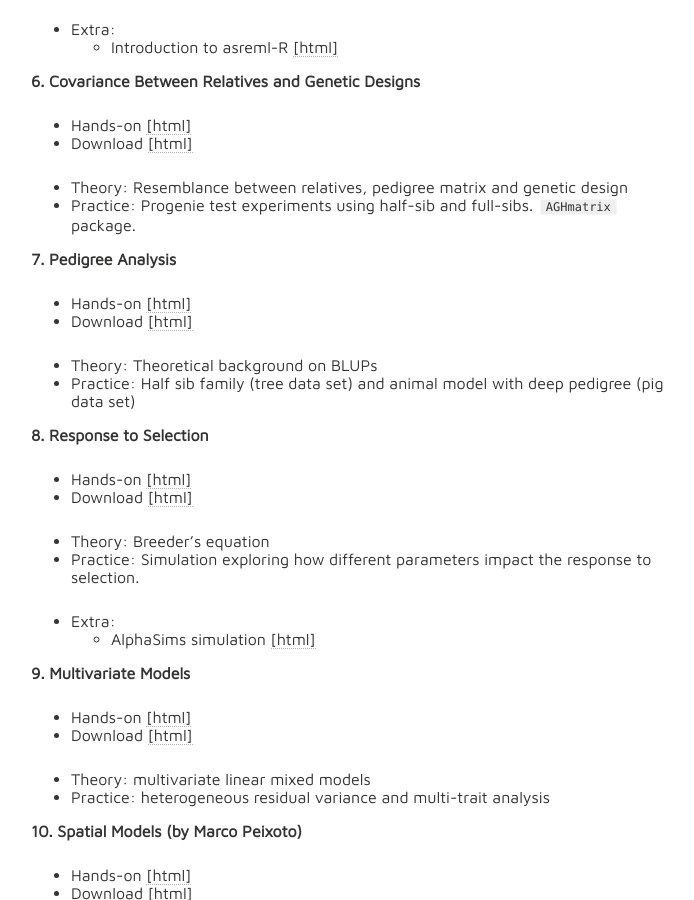
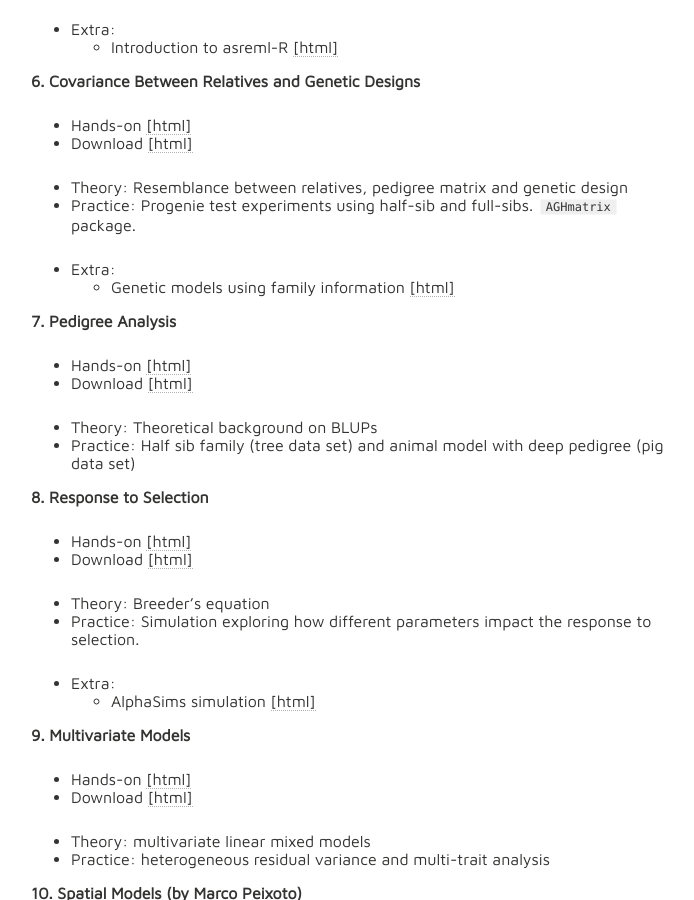
Before and after one commit to lfelipe-ferrao/lfelipe-ferrao.github.io, a Jekyll site: the page built from class/quantGenetic/index.md, in a window 1280 px wide and 900 px high, scrolled down 2973 px. Shown: the whole window, without its empty margins (289-983 px from the left). Built offline with Jekyll 4.4.1, drawn with Linux system fonts in a browser that asks for light colours; nearby versions of some CDN libraries; our own code applies the rules of GitHub Pages for plain Markdown files.

Commit message:
Update index.md

```diff
--- a/class/quantGenetic/index.md
+++ b/class/quantGenetic/index.md
@@ -112,6 +112,9 @@ It is an attempt to organize and make available to any student the class notes u
 - Theory: Resemblance between relatives, pedigree matrix and genetic design
 - Practice:  Progenie test experiments using half-sib and full-sibs. `AGHmatrix` package.
 
+- Extra:
+  - Genetic models using family information [[html]](https://htmlpreview.github.io/?https://github.com/lfelipe-ferrao/lfelipe-ferrao.github.io/blob/master/class/quantGenetic/week7_24_FM.html)
+
 **7. Pedigree Analysis**
 
 - Hands-on [[html]](https://htmlpreview.github.io/?https://github.com/lfelipe-ferrao/lfelipe-ferrao.github.io/blob/master/class/quantGenetic/week8_2022.html)
```
